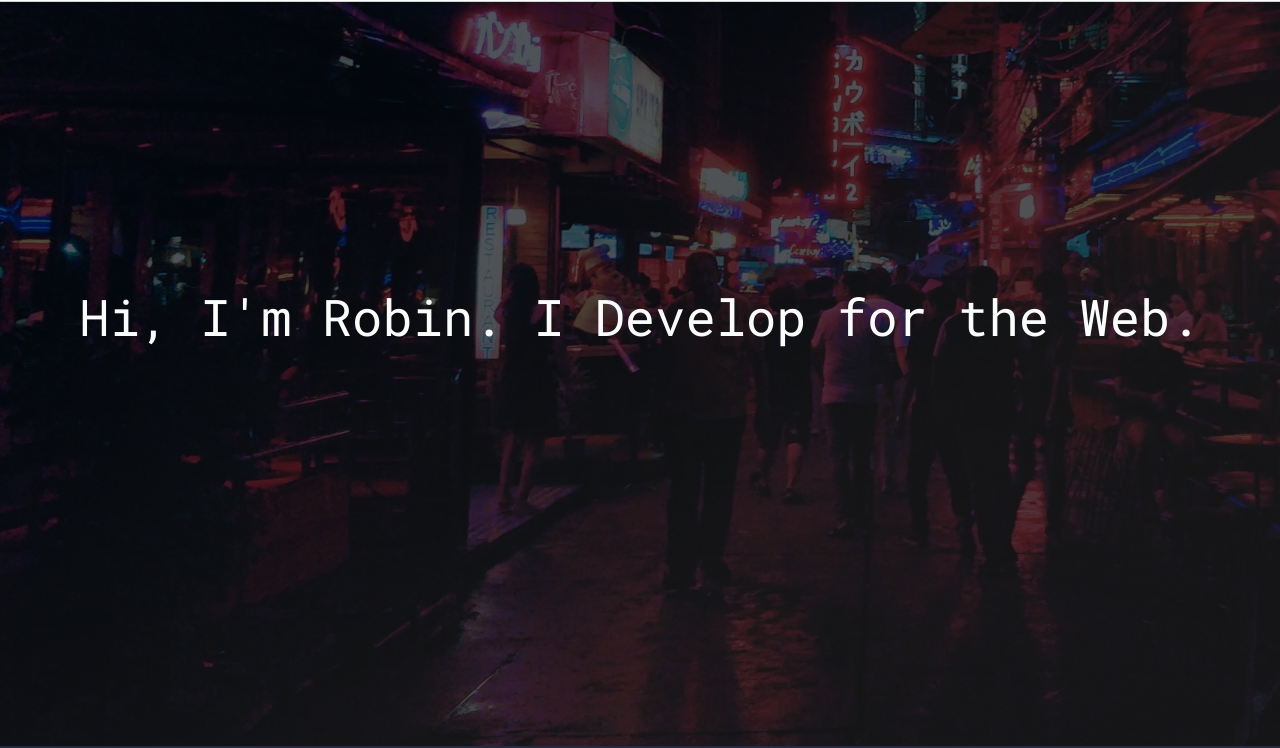
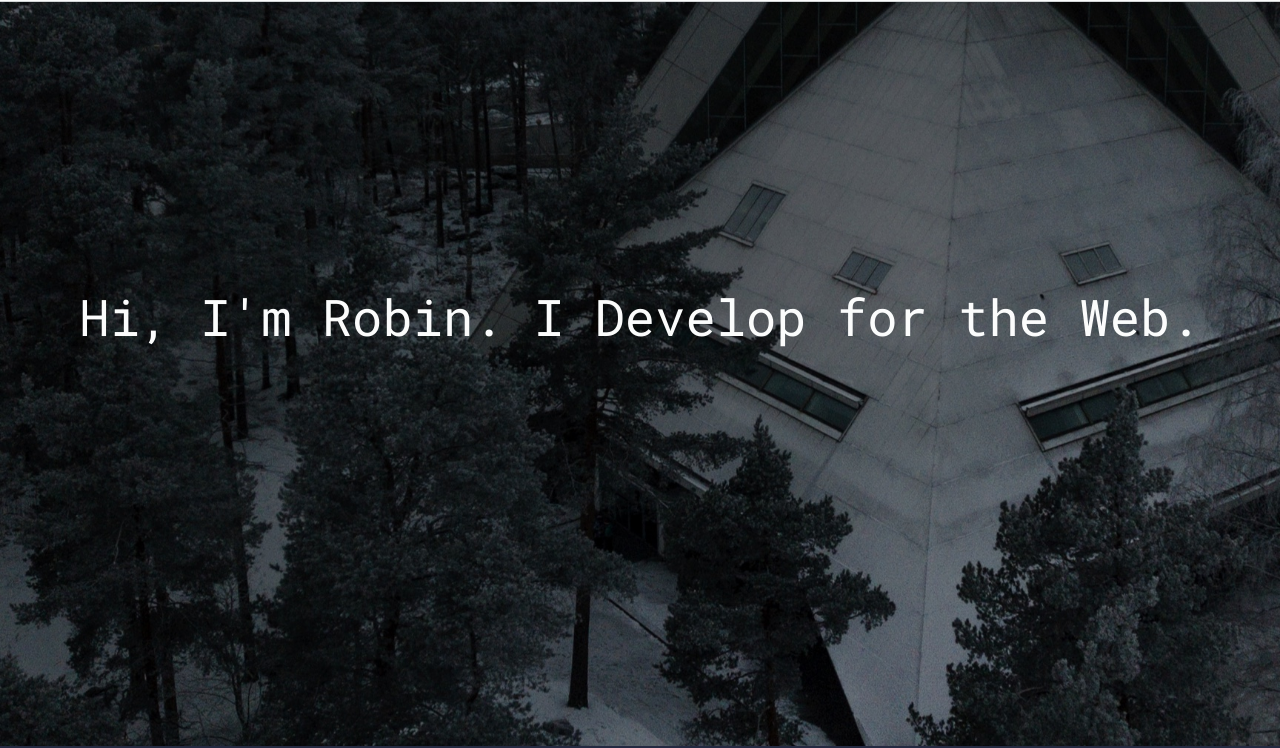
Before and after one commit to Raenton/Raenton.github.io, a website built with Parcel: page index.html in a window 1280 px wide. Shown: the part 54-802 px from the top of the page. Built offline with nearby package versions, Linux system fonts and the light colour scheme.

Commit message:
new build

```diff
--- a/assets/styles/pages/_home.scss
+++ b/assets/styles/pages/_home.scss
@@ -3,7 +3,7 @@
   text-align: center;
   color: $color-white;
   height: 100vh;
-  background: url('../images/pink-street-splash.jpg') no-repeat center fixed;
+  background: url('../images/house-splash.jpg') no-repeat center fixed;
   background-size: cover;
 }
 
```
Also changed, not shown: dist/house-splash.1cc6e10a.jpg (added), 4 other files.
